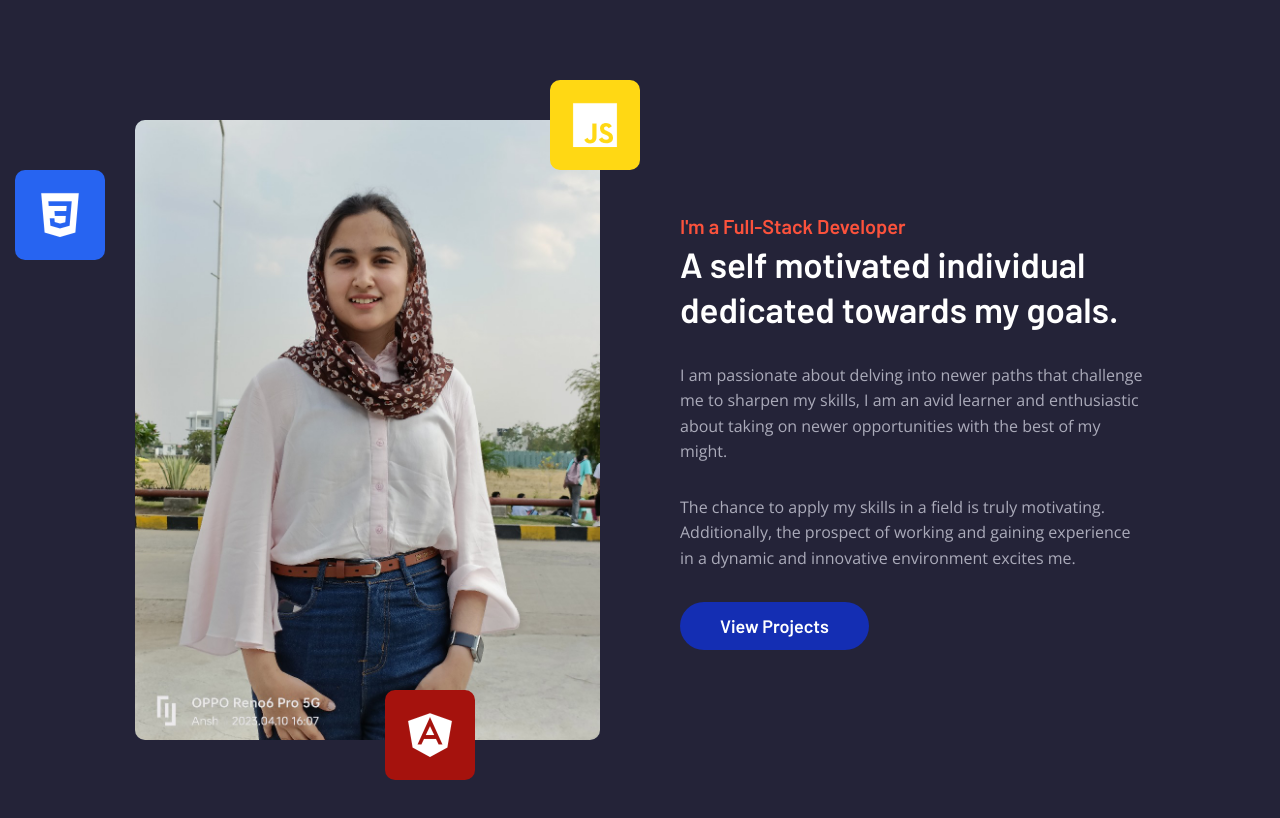
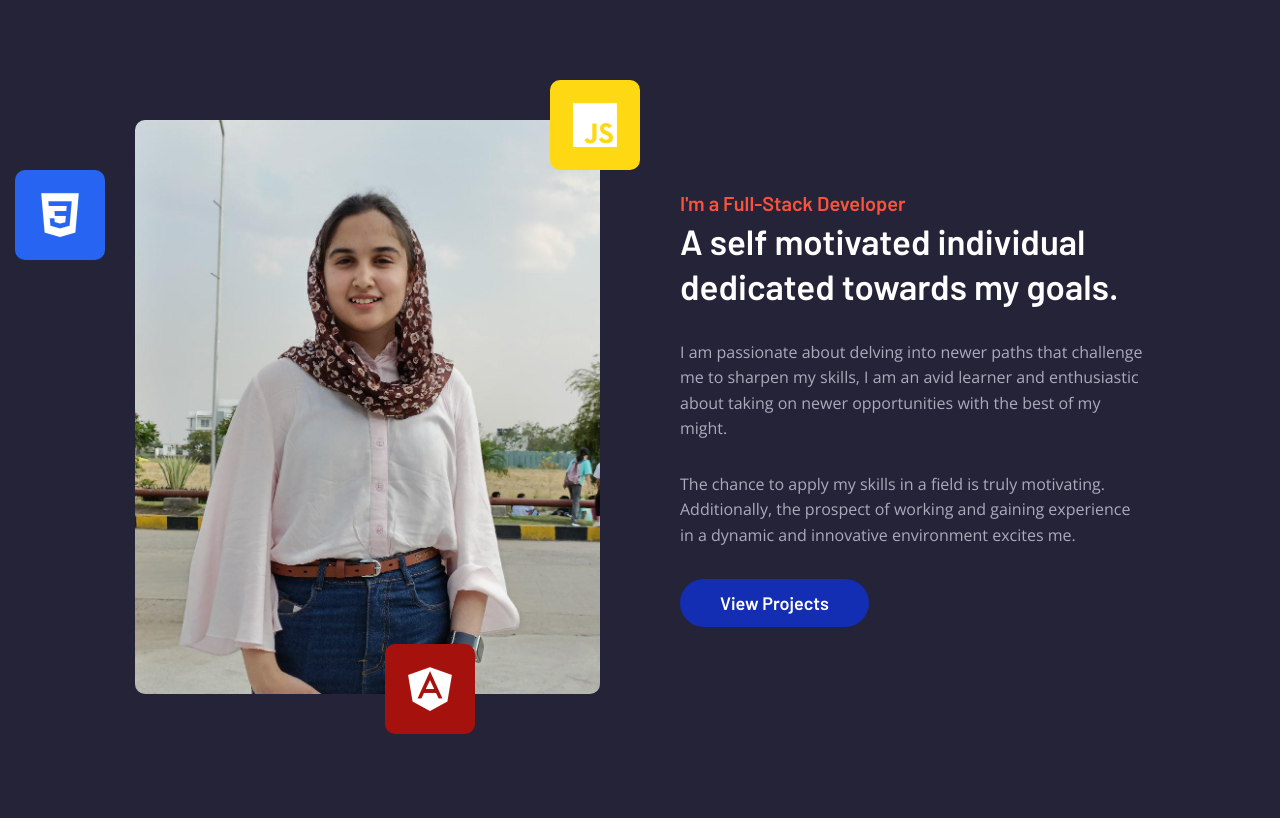
Before and after one commit to rhythmnain/portfilio-rhythm, a plain HTML site: page index.html in a window 1280 px wide. Shown: the part 860-1678 px from the top of the page. Drawn offline with nearby package versions, Linux system fonts and the light colour scheme.

Commit message:
photodone

```diff
--- a/index.html
+++ b/index.html
@@ -157,7 +157,7 @@
 
           <figure class="about-banner">
 
-            <img src="assets/images/about-banner.jpeg" width="800" height="652" loading="lazy" alt="Ethan's Photo"
+            <img src="assets/images/WhatsApp Image 2025-03-15 at 22.27.12.jpeg" width="800" height="652" loading="lazy" alt="Ethan's Photo"
               class="img-cover">
 
 
```
Also changed, not shown: assets/images/WhatsApp Image 2025-03-15 at 22.27.12.jpeg (added).
